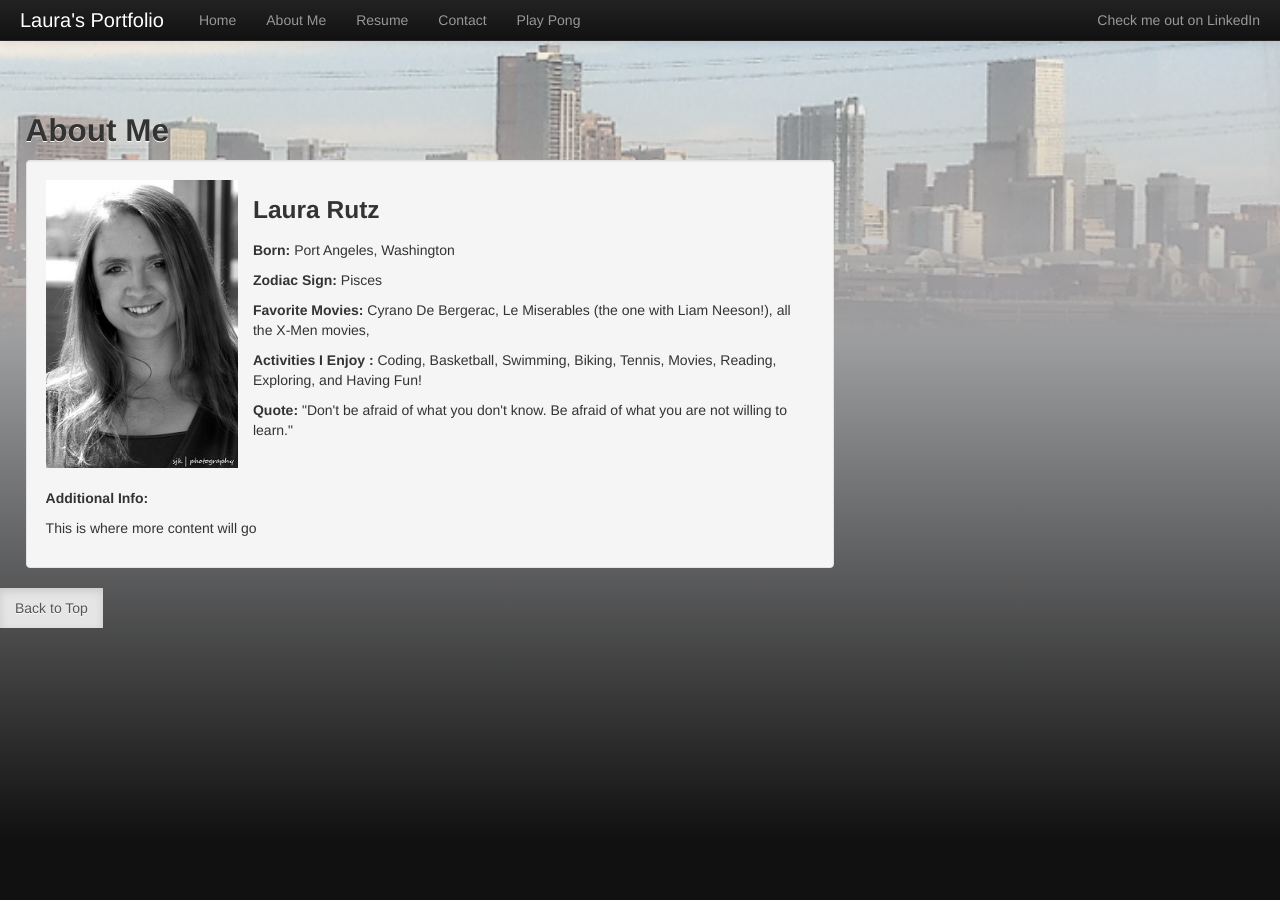
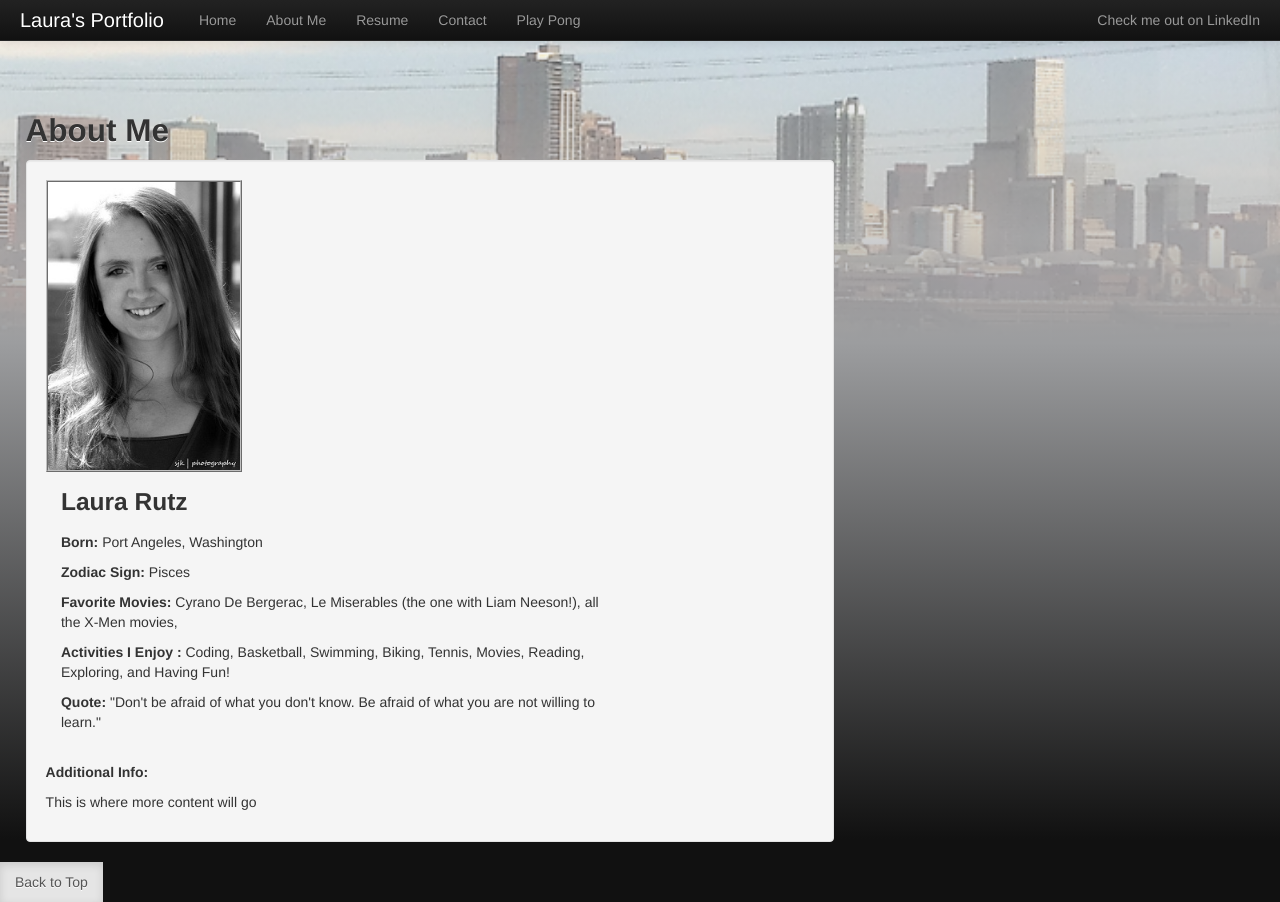
Before and after one commit to LauraR6561/Laurar6561.github.io, a Jekyll site: the page built from about-me.html, in a window 1280 px wide. Built offline with Jekyll 4.4.1, drawn with Linux system fonts in a browser that asks for light colours; Markdown is read by kramdown in place of the engine named in the settings.

Commit message:
Added border to profile img

```diff
--- a/css/template.css
+++ b/css/template.css
@@ -73,6 +73,7 @@ body{
 .profile-pic{
     width:25%;
     float:left;
+    border:2px ridge silver;
 }
 
 .Rside{
```
